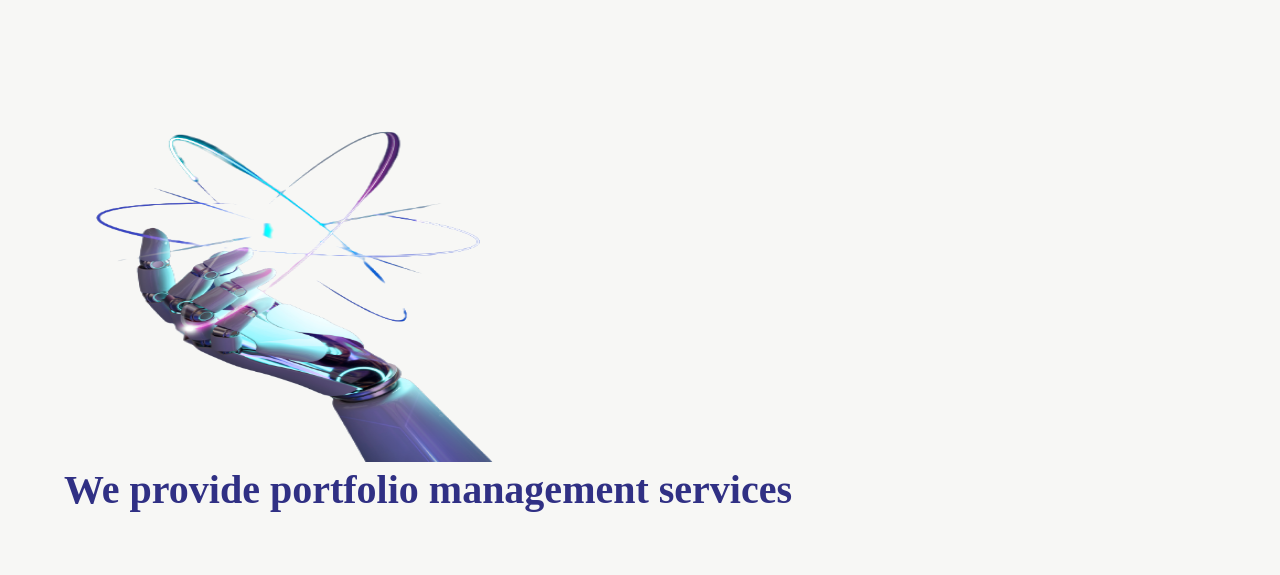
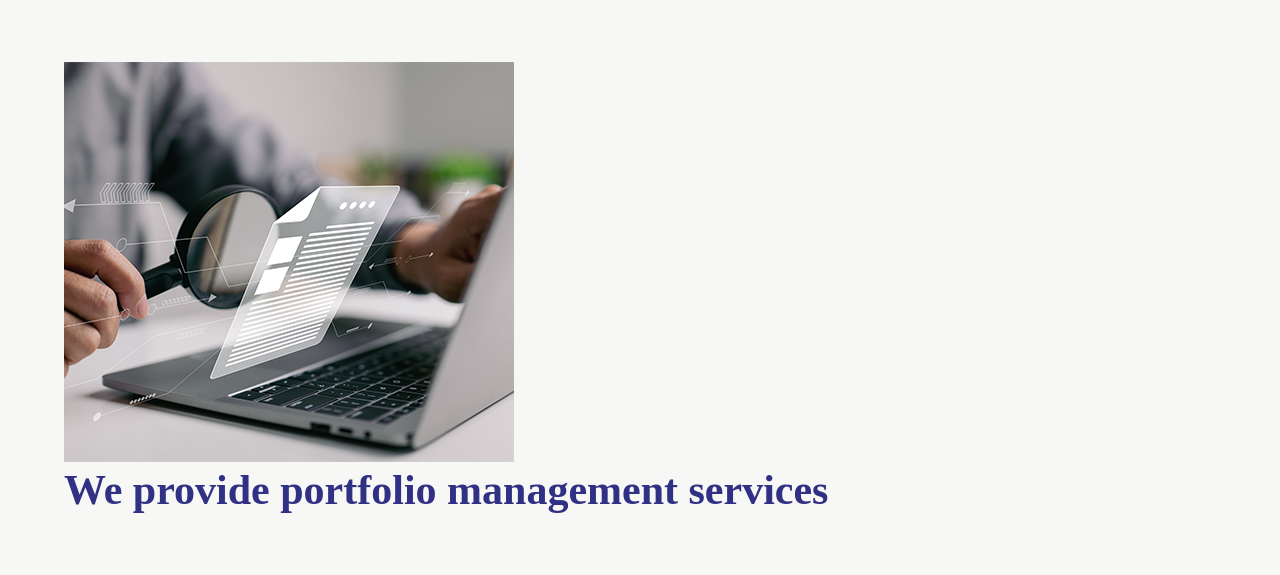
Before and after one commit to khembikram/bluechipdev, a plain HTML site: page ouroffering.html in a window 1280 px wide. Shown: the part 482-1057 px from the top of the page. Drawn offline with Linux system fonts and the light colour scheme.

Commit message:
init main

```diff
--- a/allcss/ouroffering.css
+++ b/allcss/ouroffering.css
@@ -198,7 +198,7 @@
 }
 
 .ourvictories-header {
-  font-size: 40px;
+  font-size: 42px;
   font-weight: 600;
   color: #303084;
   margin-bottom: 20px;
--- a/ouroffering.html
+++ b/ouroffering.html
@@ -59,8 +59,8 @@
     <div class="ourvictories">
         <div class="ourvictories-insider">
             <div class="ourvictories-left">
-                <img src="./allimages/ai-nuclear-energy-future-innovation-disruptive-technology-removebg-preview.png"
-                    alt="our victories" id="ourvictoriesimg" class="hidden">
+                <img src="./allimages/portfolio-management-services-image.png" alt="our victories" id="ourvictoriesimg"
+                    class="hidden">
             </div>
             <div class="ourvictories-right" id="victrt">
                 <div class="ourvictories-header hidden">
@@ -113,7 +113,7 @@
                     Acre n yard
                 </div>
                 <div class="acre-content hidden">
-                    A newly integrated member of the Bluechip Group.Acre N'Yard is a
+                    Acre N'Yard is a
                     real estate investigation vertical in India and Dubai delivered by
                     experienced investment managers at Bluechip Investments.<br><br>
                     Acre N'Yard is focused om enabling real estate investments for all
@@ -130,7 +130,7 @@
     <!-- acre section ends -->
 
     <!-- tradex section starts -->
-    <div class="tradex">
+    <!-- <div class="tradex">
         <div class="tradex-insider">
             <div class="tradex-left">
                 <div class="tradex-left-inner">
@@ -157,7 +157,7 @@
                     alt="" class="tradex-img">
             </div>
         </div>
-    </div>
+    </div> -->
 
     <!-- tradex section ends -->
 
```
Also changed, not shown: victories.html (+1 -1 lines), allimages/forex-expo.png (added), allimages/portfolio-management-services-image.png (added).
